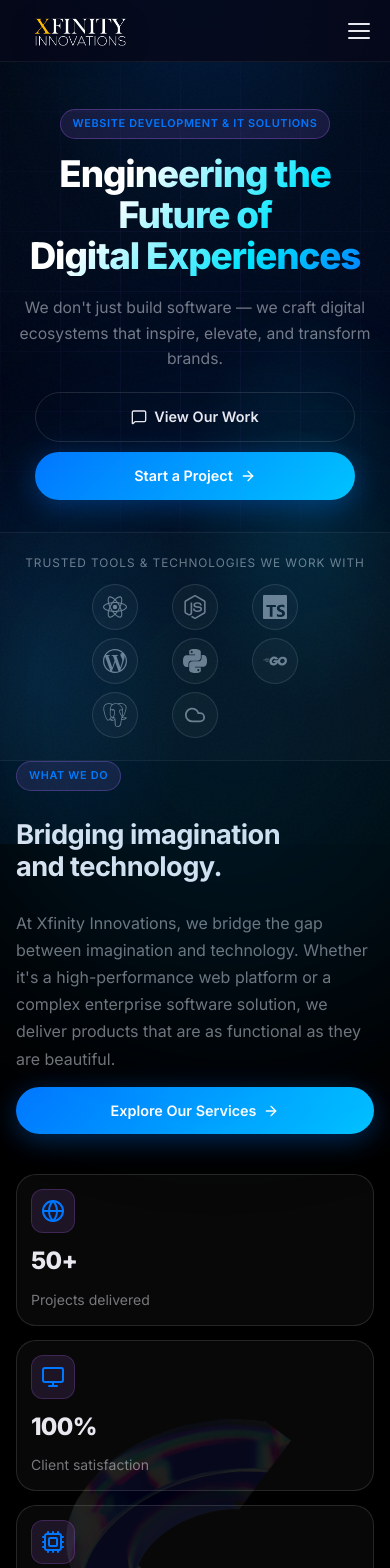
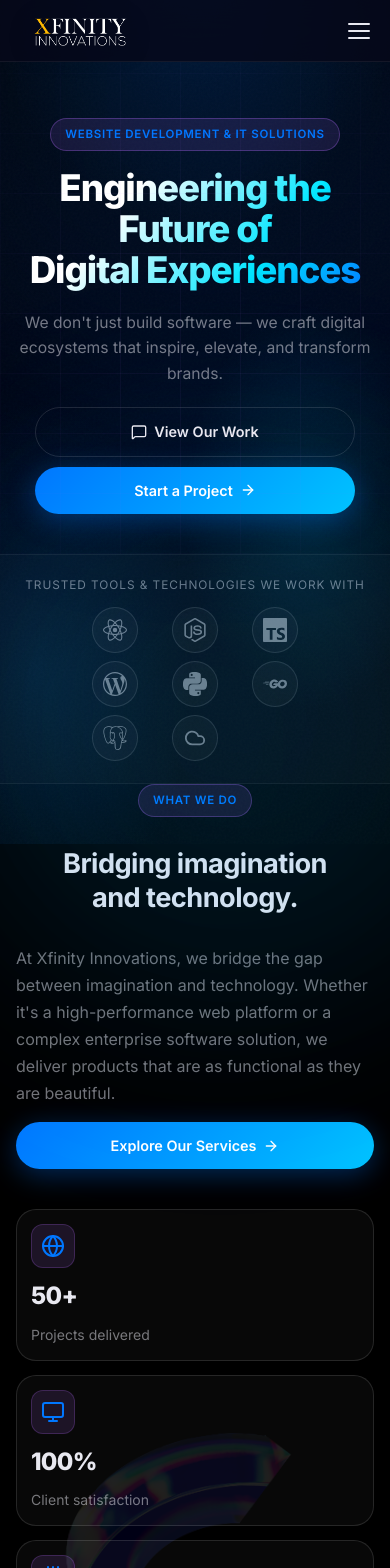
Before and after one commit to sarasithagalagama/xfinity, a React (Create React App) app: page / in a window 390 px wide. Shown: the top 1568 px of the page. Built offline with nearby package versions, Linux system fonts and the light colour scheme.

Commit message:
feat: Add initial global application styles, including resets, variables, loader, background effects, and utility classes.

```diff
--- a/src/App.css
+++ b/src/App.css
@@ -929,7 +929,7 @@
   display: grid;
   grid-template-columns: 1.2fr 1fr;
   gap: 64px;
-  align-items: start;
+  align-items: center;
 }
 .about-text { display: flex; flex-direction: column; gap: 28px; }
 .about-block { display: flex; flex-direction: column; gap: 10px; }
@@ -938,8 +938,6 @@
   display: grid;
   grid-template-columns: 1fr 1fr;
   gap: 14px;
-  position: sticky;
-  top: calc(var(--nav-h) + 24px);
 }
 .about-stat-card {
   background: var(--bg-card);
@@ -1238,9 +1236,10 @@
   .text-sm { line-height: 1.55; }
 
   .hero-inner { grid-template-columns: 1fr; gap: 40px; }
-  .hero-text  { text-align: center; }
-  .hero-sub   { margin: 0 auto 2rem; }
+  .hero-text  { text-align: center; align-items: center; }
+  .hero-sub   { margin: 0 auto 2rem; max-width: 600px; }
   .hero-btns  { justify-content: center; }
+  .text-left  { text-align: center !important; }
   .hero-deco  { max-width: 480px; margin: 0 auto; }
   .hero-card-body { padding: 16px; }
   .hero-stat-row { gap: 10px; }
@@ -1268,21 +1267,22 @@
   .why-card { padding: 20px; }
   .why-vis { height: 82px; margin-bottom: 14px; }
   .port-card--image .port-overlay { opacity: 1; }
-  .about-wrap  { grid-template-columns: 1fr; gap: 40px; }
-  .about-text { gap: 18px; }
-  .about-block { gap: 8px; }
-  .about-stat-card { padding: 20px 16px; }
+  .about-wrap  { grid-template-columns: 1fr; gap: 40px; text-align: center; align-items: center; }
+  .about-text { gap: 18px; align-items: center; }
+  .about-text .muted { margin: 0 auto; }
+  .about-block { gap: 8px; align-items: center; }
+  .about-stat-card { padding: 20px 16px; margin: 0 auto; max-width: 320px; width: 100%; }
   .about-vis   { position: static; grid-template-columns: repeat(2, 1fr); }
 
-  .contact-sub { margin-bottom: 1.8rem; }
+  .contact-sub { margin-bottom: 1.8rem; margin: 0 auto 1.8rem; max-width: 500px; }
   .contact-form { gap: 16px; }
   .form-row { gap: 14px; }
-  .form-group { gap: 6px; }
-
-  .cta-bottom { padding: 70px 0; }
-  .cta-sub { margin-bottom: 1.5rem; }
-
-  .footer { padding-top: 50px; }
+  .form-group { gap: 6px; text-align: left; }
+
+  .cta-bottom { padding: 70px 0; text-align: center; align-items: center; }
+  .cta-sub { margin: 0 auto 1.5rem; max-width: 600px; }
+
+  .footer { padding-top: 50px; text-align: center; }
   .footer-inner { margin-bottom: 40px; }
 }
 
@@ -1302,11 +1302,11 @@
     padding-bottom: 12px;
   }
 
-  .hero { padding: 46px 0 32px; }
-  .section { padding: 40px 0; }
-  .cta-bottom { padding: 46px 0; }
-  .section-title { line-height: 1.18; margin-bottom: 0.8rem; }
-  .badge { font-size: 0.68rem; letter-spacing: 0.06em; padding: 5px 12px; }
+  .hero { padding: 56px 0 40px; }
+  .section { padding: 56px 0; }
+  .cta-bottom { padding: 56px 0; }
+  .section-title { line-height: 1.25; margin-bottom: 1rem; }
+  .badge { font-size: 0.72rem; letter-spacing: 0.06em; padding: 6px 14px; margin: 0 auto 1rem; display: inline-flex; }
 
   .nav-content { gap: 10px; }
   .nav-logo-img {
```
